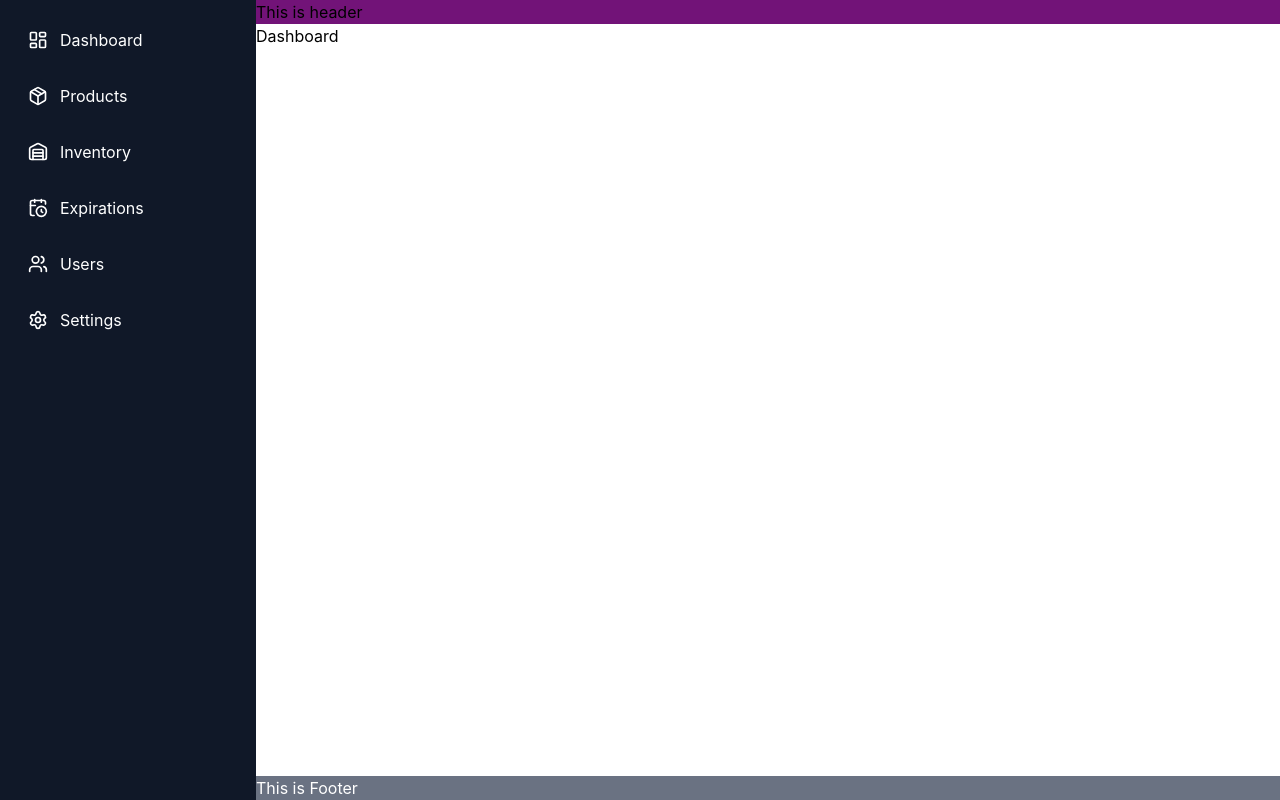
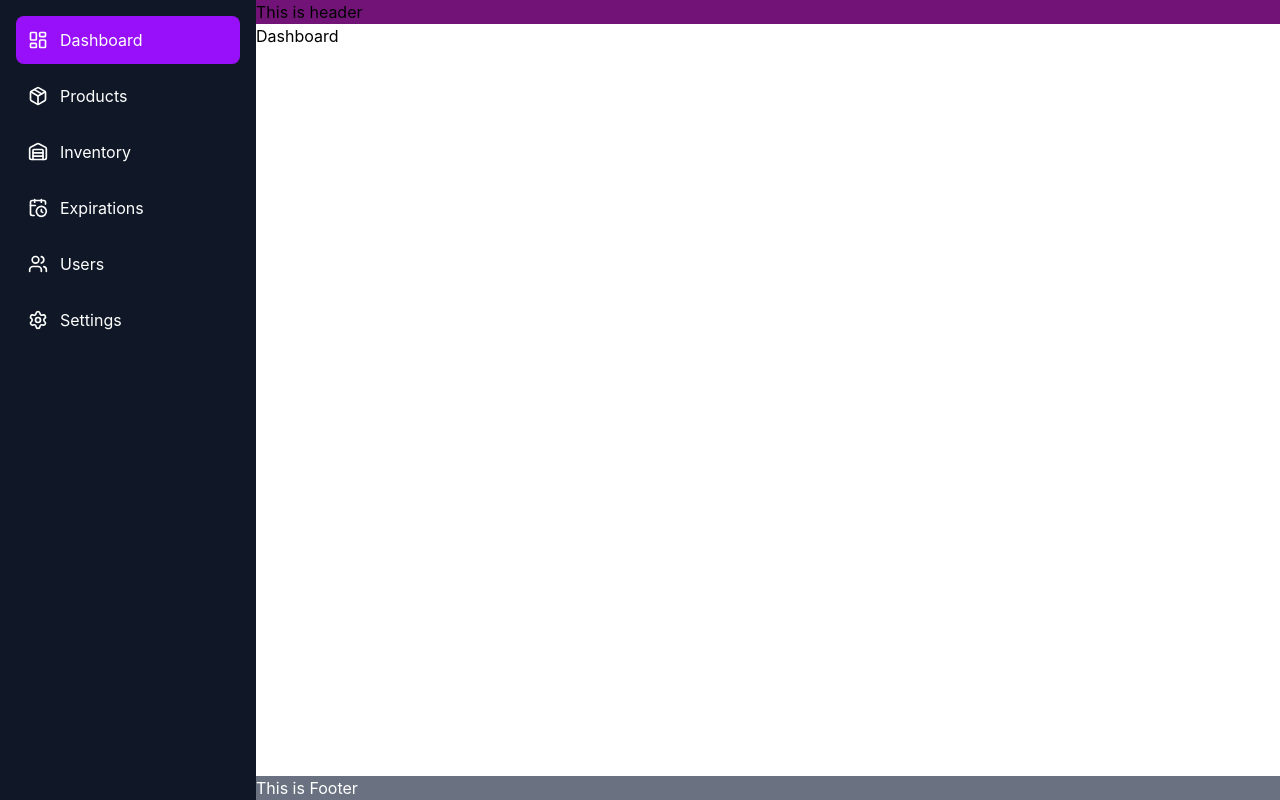
Before and after one commit to dimitriadis1998-web/escape-project, a React (Vite) app in the folder erp-app/: page / in a window 1280 px wide. Built offline with nearby package versions, Linux system fonts and the light colour scheme.

Commit message:
feat: add BrowserRouter library

```diff
--- a/erp-app/package.json
+++ b/erp-app/package.json
@@ -14,6 +14,7 @@
     "lucide-react": "^1.28.0",
     "react": "^19.2.8",
     "react-dom": "^19.2.8",
+    "react-router": "^8.3.0",
     "tailwindcss": "^4.3.3"
   },
   "devDependencies": {
--- a/erp-app/src/shared/Layout/Sidebar.tsx
+++ b/erp-app/src/shared/Layout/Sidebar.tsx
@@ -7,28 +7,28 @@ const Sidebar = () => {
     return (
             <aside className="w-64 shrink-0 bg-gray-900 p-4 text-white">
                 <nav className="flex flex-col gap-2">
-                    <button className="flex w-full items-center gap-3 rounded-lg px-3 py-3 text-left hover:bg-gray-800">
+                    <button className="flex w-full items-center gap-3 rounded-lg bg-purple-600 px-3 py-3 text-left">
                         <LayoutDashboard className="h-5 w-5 shrink-0" />
                         <span>Dashboard</span>
                     </button>
                     <button className="flex w-full items-center gap-3 rounded-lg px-3 py-3 text-left hover:bg-gray-800">
-                        <Package className=" h-5 w-5 shrink-0"/>
+                        <Package className="h-5 w-5 shrink-0"/>
                         <span>Products</span>
                     </button>
                     <button className="flex w-full items-center gap-3 rounded-lg px-3 py-3 text-left hover:bg-gray-800">
-                        <Warehouse className=" h-5 w-5 shrink-0"/>
+                        <Warehouse className="h-5 w-5 shrink-0"/>
                         <span>Inventory</span>
                     </button>
                     <button className="flex w-full items-center gap-3 rounded-lg px-3 py-3 text-left hover:bg-gray-800">
-                        <CalendarClock className=" h-5 w-5 shrink-0"/>
+                        <CalendarClock className="h-5 w-5 shrink-0"/>
                         <span>Expirations</span>
                     </button>
                     <button className="flex w-full items-center gap-3 rounded-lg px-3 py-3 text-left hover:bg-gray-800">
-                        <Users className=" h-5 w-5 shrink-0"/>
+                        <Users className="h-5 w-5 shrink-0"/>
                         <span>Users</span>
                     </button>
                     <button className="flex w-full items-center gap-3 rounded-lg px-3 py-3 text-left hover:bg-gray-800">
-                        <Settings className=" h-5 w-5 shrink-0"/>
+                        <Settings className="h-5 w-5 shrink-0"/>
                         <span>Settings</span>
                     </button>
 
```
Also changed, not shown: 1 other file (tests, documents, lock files or other folders).
